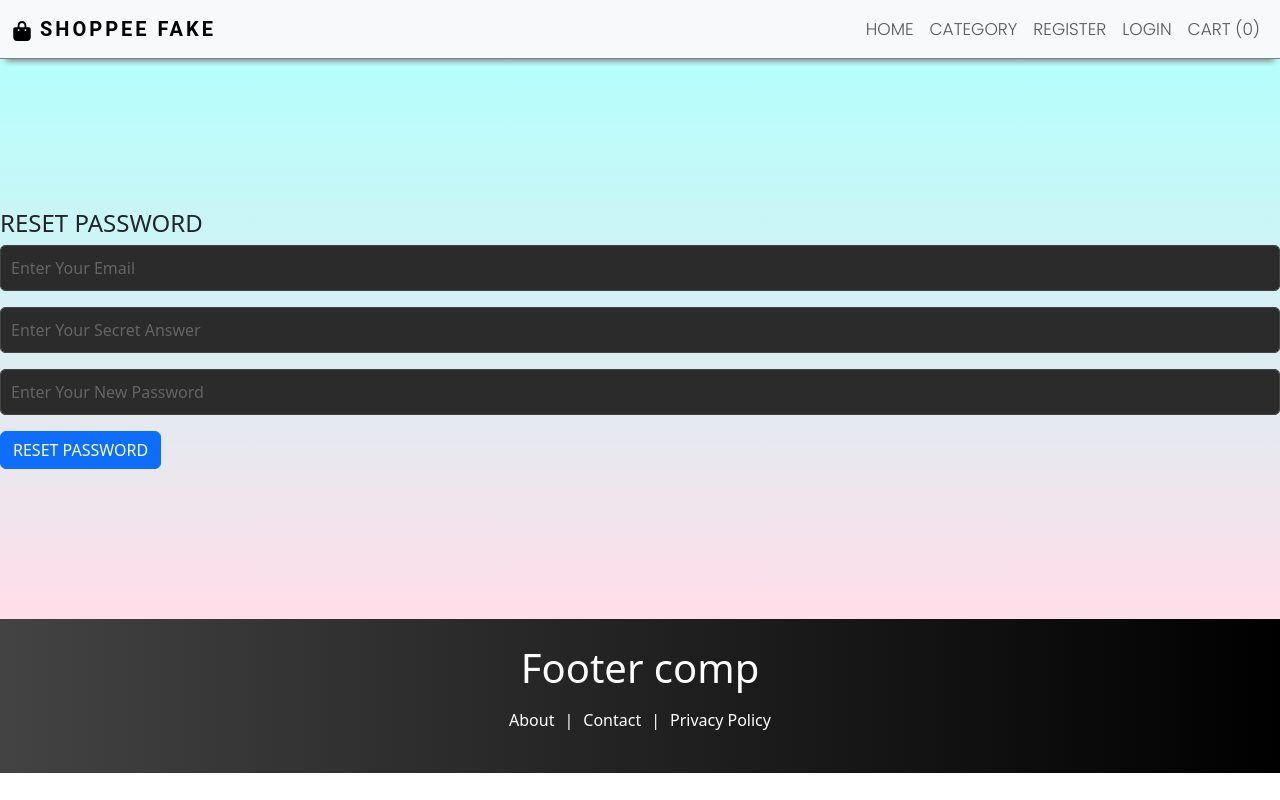
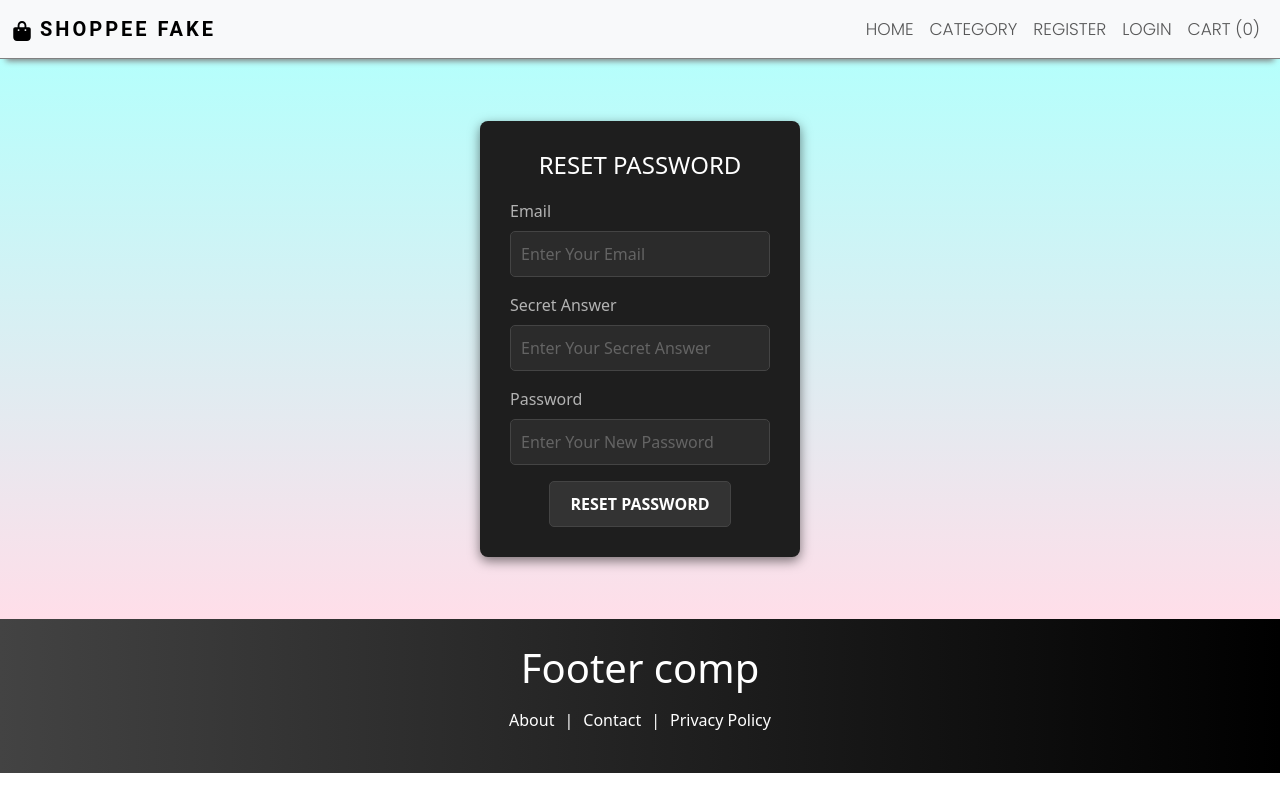
Before and after one commit to hoannor/CongNgheWeb, a React (Create React App) app in the folder client/: page /forgot-password in a window 1280 px wide. Built offline with nearby package versions, Linux system fonts and the light colour scheme.

Commit message:
update forgotpassword to main 9/11

```diff
--- a/client/src/index.css
+++ b/client/src/index.css
@@ -169,6 +169,7 @@ form{
   cursor: pointer;
 }
 
+.btn-primary,
 .btn-submit {
   background-color: #333333;
   border: 1px solid #444444;
@@ -181,14 +182,18 @@ form{
   transition: background-color 0.3s, transform 0.3s;
   display: flex;
   margin: 0 auto;
+  min-width: 70%;
+  justify-content: center;
 }
 
+.btn-primary:hover,
 .btn-submit:hover {
   background-color: #555555;
   border-color: #666666;
   transform: scale(1.05);
 }
 
+.btn-primary:active,
 .btn-submit:active {
   transform: scale(0.98);
 }
--- a/client/src/pages/Auth/ForgotPassword.js
+++ b/client/src/pages/Auth/ForgotPassword.js
@@ -1,59 +1,97 @@
-import React, {useState} from 'react'
-import Layout from '../../components/Layout/Layout'
-import toast from 'react-hot-toast';
-import axios from 'axios';
-import {useNavigate} from 'react-router-dom';
-import '../../styles/AuthStyles.css';
+import React, { useState } from "react";
+import Layout from "../../components/Layout/Layout";
+import toast from "react-hot-toast";
+import axios from "axios";
+import { useNavigate } from "react-router-dom";
+import "../../styles/AuthStyles.css";
 
 const ForgotPassword = () => {
-    const [email, setEmail] = useState("")
-    const [newPassword, setNewPassword] = useState("")
-    const [answer, setAnswer] = useState("")
+  const [email, setEmail] = useState("");
+  const [newPassword, setNewPassword] = useState("");
+  const [answer, setAnswer] = useState("");
 
-    const navigate = useNavigate()
+  const navigate = useNavigate();
 
   // form function
   const handleSubmit = async (e) => {
     e.preventDefault();
     try {
-            const res = await axios.post(`/api/v1/auth/forgot-password`, {email, newPassword, answer,});
-            if(res && res.data.success){
+      const res = await axios.post(`/api/v1/auth/forgot-password`, {
+        email,
+        newPassword,
+        answer,
+      });
+      if (res && res.data.success) {
         toast.success(res.data && res.data.message);
 
-
-                navigate('/login');
+        navigate("/login");
       } else {
         toast.error(res.data.message);
       }
     } catch (error) {
-            console.log(error)
-            toast.error('Something went wrong')
+      console.log(error);
+      toast.error("Something went wrong");
     }
-    }
+  };
   return (
-    <Layout title={'Forgot Password'}>
-        <div className='form-container'>
+    <Layout title={"Forgot Password"}>
+      <div className="form-container">
+        <div className="register">
+          <h1 className="title">RESET PASSWORD</h1>
           <form onSubmit={handleSubmit}>
-                <h4 className='title'>RESET PASSWORD</h4>
-
             <div className="mb-3">
-                    <input type="email" value={email} onChange={(e) => setEmail(e.target.value)} className="form-control" id="exampleInputEmail" placeholder='Enter Your Email' required/>
+              <label htmlFor="exampleInputEmail1" className="form-label">
+                Email
+              </label>
+              <input
+                type="email"
+                value={email}
+                onChange={(e) => setEmail(e.target.value)}
+                className="form-control"
+                id="exampleInputEmail"
+                placeholder="Enter Your Email"
+                required
+              />
             </div>
 
             <div className="mb-3">
-                    <input type="text" value={answer} onChange={(e) => setAnswer(e.target.value)} className="form-control" id="exampleInputAnswer" placeholder='Enter Your Secret Answer' required/>
+              <label htmlFor="exampleInputEmail1" className="form-label">
+                Secret Answer
+              </label>
+              <input
+                type="text"
+                value={answer}
+                onChange={(e) => setAnswer(e.target.value)}
+                className="form-control"
+                id="exampleInputAnswer"
+                placeholder="Enter Your Secret Answer"
+                required
+              />
             </div>
 
             <div className="mb-3">
-                    <input type="password" value={newPassword} onChange={(e) => setNewPassword(e.target.value)} className="form-control" id="exampleInputNewPassword" placeholder='Enter Your New Password' required/>
+              <label htmlFor="exampleInputEmail1" className="form-label">
+                Password
+              </label>
+              <input
+                type="password"
+                value={newPassword}
+                onChange={(e) => setNewPassword(e.target.value)}
+                className="form-control"
+                id="exampleInputNewPassword"
+                placeholder="Enter Your New Password"
+                required
+              />
             </div>
 
-                <button type="submit" className="btn btn-primary">RESET PASSWORD</button>
+            <button type="submit" className="btn btn-primary">
+              RESET PASSWORD
+            </button>
           </form>
-
+        </div>
       </div>
     </Layout>
-  )
-}
+  );
+};
 
-export default ForgotPassword
+export default ForgotPassword;
--- a/client/src/pages/Auth/Login.js
+++ b/client/src/pages/Auth/Login.js
@@ -3,7 +3,7 @@ import Layout from "../../components/Layout/Layout";
 import toast from "react-hot-toast";
 import axios from "axios";
 import { useNavigate, useLocation } from "react-router-dom";
-import '../../styles/AuthStyles.css';
+import "../../styles/AuthStyles.css";
 import { useAuth } from "../../context/auth";
 
 const Login = () => {
@@ -80,6 +80,17 @@ const Login = () => {
                 Remember me
               </label>
             </div>
+            <div className="mb-3">
+              <button
+                type="button"
+                className="btn btn-primary"
+                onClick={() => {
+                  navigate("/forgot-password");
+                }}
+              >
+                Forgot Password
+              </button>
+            </div>
             <button type="submit" className="btn btn-submit">
               Submit
             </button>
```
Lines whose indentation alone changed are shown as unchanged.
